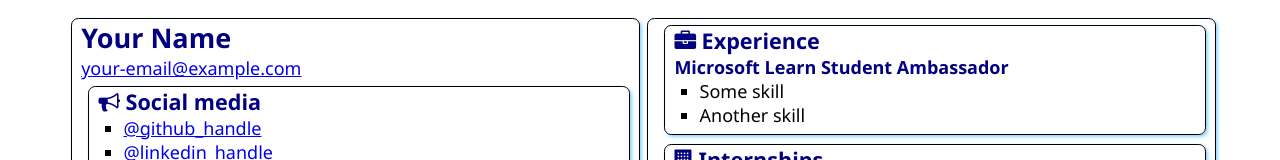
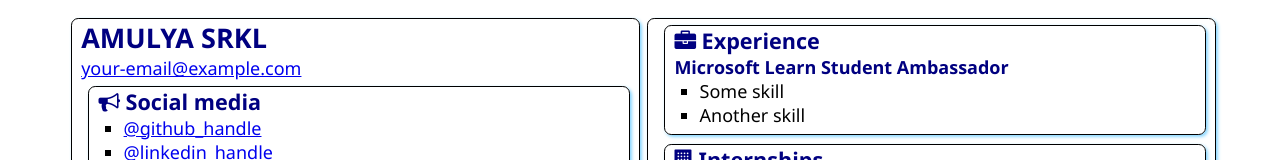
Before and after one commit to AMULYA-SRKL/SATechnicalOnboarding, a plain HTML site: page src/index.html in a window 1280 px wide. Shown: the top 160 px of the page. Drawn offline with Linux system fonts and the light colour scheme.

Commit message:
ADDED MY NAME
Replaced Your name

```diff
--- a/src/index.html
+++ b/src/index.html
@@ -12,7 +12,7 @@
 <body>
     <main>
         <article class="box">
-            <h1>Your Name</h1>
+            <h1>AMULYA SRKL</h1>
             <div><a href="mailto:your.email@example.com">your-email@example.com</a></div>
 
             <section class="box">
```
